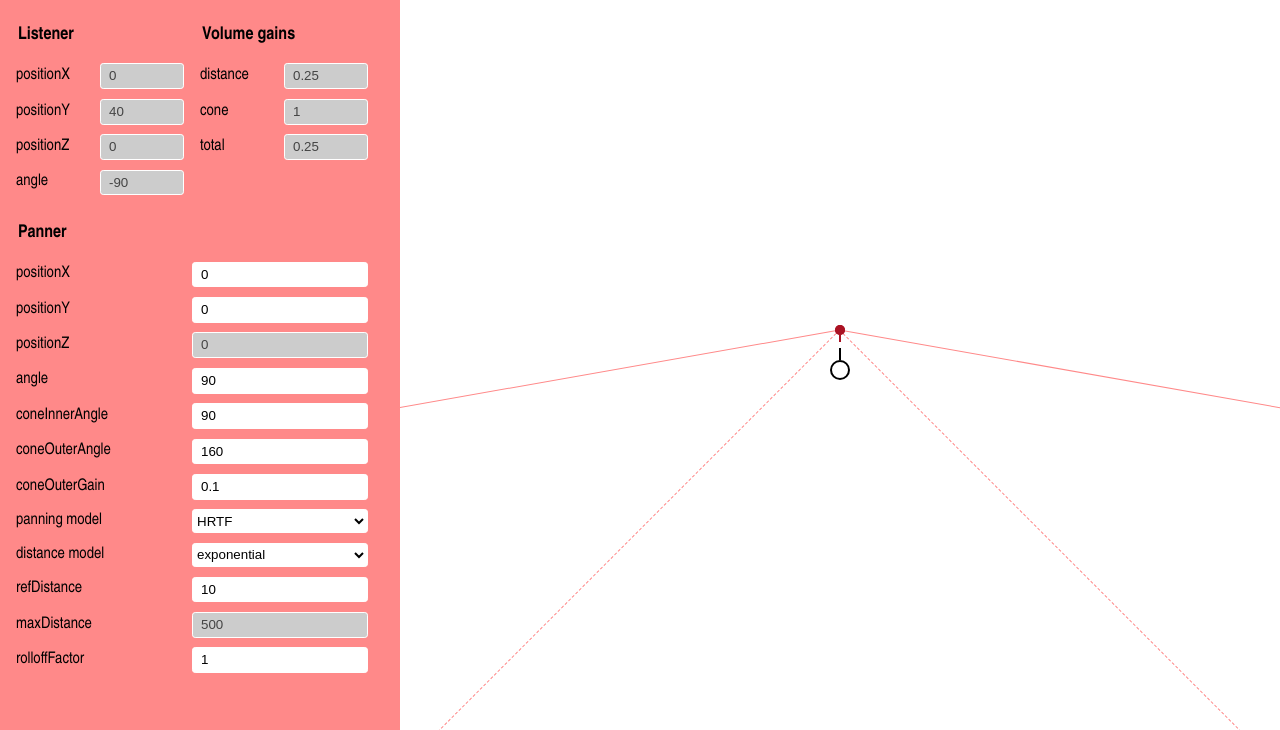
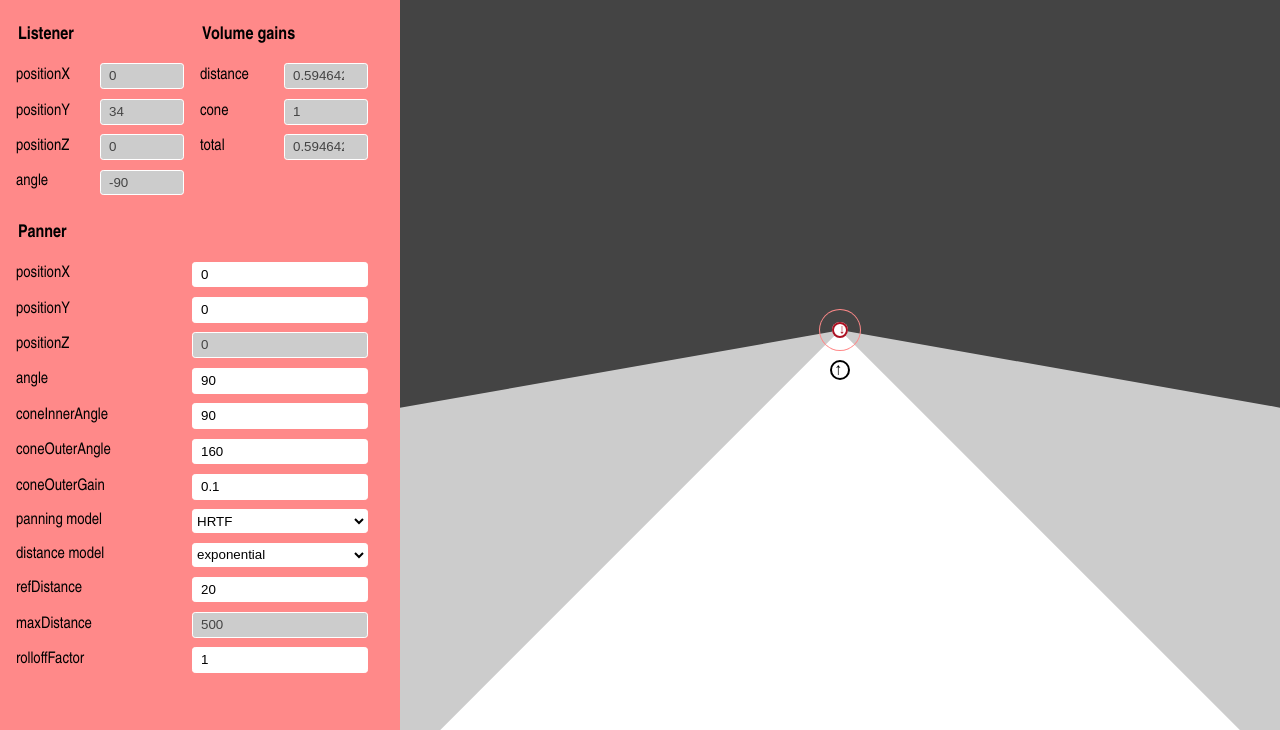
Before and after one commit to alvov/audio-panner-demo, a website: page index.html in a window 1280 px wide. Shown: the part 70-800 px from the top of the page. Drawn offline with Linux system fonts and the light colour scheme; no server answers.

Commit message:
viewed refDistance parameter on the scheme + refactoring

```diff
--- a/index.css
+++ b/index.css
@@ -4,6 +4,13 @@
     --color-yellow: #eed653;
     --color-grey: #ccc;
     --color-dark-grey: #444;
+
+    --listener-size: 20px;
+    --cone-angle-inner: 0deg;
+    --cone-angle-outer: 0deg;
+    --cone-outer-gain: 0;
+    --cone-length: 3000px;
+    --ref-distance: 0;
 }
 
 html, body {
@@ -97,6 +104,9 @@ body {
     background-color: var(--color-grey);
     color: var(--color-dark-grey);
 }
+.controls-fieldset-row-input:invalid {
+    color: var(--color-dark-red);
+}
 .controls-sound {
     float: right;
     cursor: pointer;
@@ -118,7 +128,6 @@ body {
 
 /* field */
 .field {
-    --listener-size: 20px;
     flex: 1 0 auto;
     position: relative;
     overflow: hidden;
@@ -132,55 +141,73 @@ body {
     --size: var(--listener-size);
 }
 .object_panner {
-    --size: calc(var(--listener-size) / 2)
+    --size: calc(0.8 * var(--listener-size))
 }
 .object_panner .object-body {
     color: var(--color-dark-red);
 }
 .object-body::before {
-    content: '';
+    content: '→';
     position: absolute;
     width: var(--size);
     height: var(--size);
-    margin: calc(0px - var(--size) / 2) 0 0 calc(0px - var(--size) / 2);
+    top: calc(0px - var(--size) / 2);
+    left: calc(0px - var(--size) / 2);
     border-radius: 50%;
     box-shadow: inset 0 0 0 2px;
+    background: #fff;
+    text-align: center;
+    font-size: calc(0.6 * var(--size));
+    line-height: calc(0.9 * var(--size));
     z-index: 1;
 }
-.object_listener .object-body::before {
-    background: #fff;
+.object-body-cone {
+    position: absolute;
+    left: calc(0px - var(--cone-length));
+    width: calc(2 * var(--cone-length));
+    height: var(--cone-length);
+    overflow: hidden;
 }
-.object_panner .object-body::before {
-    background: currentColor;
+.object-body-cone_right {
+    top: 0;
 }
-.object-body::after {
-    content: '';
-    position: absolute;
-    top: -1px;
-    left: calc(var(--size) / 2);
-    width: calc(var(--size) / 2);
-    border: 1px solid;
+.object-body-cone_left {
+    bottom: 0;
 }
 .object-body-cone::before,
 .object-body-cone::after {
     content: '';
     position: absolute;
-    width: 3000px;
-    border-width: 1px;
-    border-color: var(--color-red);
-    transform-origin: 0 50%;
+    width: 100%;
+    height: var(--cone-length);
 }
 .object-body-cone::before {
-    transform: rotateZ(var(--cone-angle-right));
+    background-color: var(--color-grey);
 }
 .object-body-cone::after {
-    transform: rotateZ(var(--cone-angle-left));
+    background-color: var(--color-dark-grey);
 }
-.object-body-cone.object-body-cone_inner::before,
-.object-body-cone.object-body-cone_inner::after {
-    border-top-style: dashed;
+.object-body-cone_right::before,
+.object-body-cone_right::after {
+    transform-origin: 50% 0;
 }
-.object-body-cone.object-body-cone_outer::before,
-.object-body-cone.object-body-cone_outer::after {
-    border-top-style: solid;
+.object-body-cone_left::before,
+.object-body-cone_left::after {
+    transform-origin: 50% 100%;
 }
+.object-body-cone_left::before,
+.object-body-cone_right::before {
+    transform: rotateZ(var(--cone-angle-inner));
+}
+.object-body-cone_left::after,
+.object-body-cone_right::after {
+    transform: rotateZ(var(--cone-angle-outer));
+}
+.object-ref-distance {
+    position: absolute;
+    width: calc(var(--ref-distance) * 2);
+    height: calc(var(--ref-distance) * 2);
+    transform: translate(-50%, -50%);
+    border-radius: 50%;
+    box-shadow: 0 0 0 1px var(--color-red);
+}
--- a/index.html
+++ b/index.html
@@ -120,6 +120,7 @@
         </fieldset>
     </form>
     <div class="field"></div>
+    <div class="loading"></div>
     <script src="index.js"></script>
 </body>
 </html>
--- a/index.js
+++ b/index.js
@@ -1,10 +1,7 @@
 (function() {
     'use strict';
 
-    const loadingScreen = document.createElement('div');
-    loadingScreen.className = 'loading';
-    document.body.appendChild(loadingScreen);
-
+    const loadingScreenNode = document.querySelector('.loading');
     const fieldNode = document.querySelector('.field');
 
     const state = {
@@ -20,7 +17,7 @@
             panningModel: 'HRTF',
             distanceModel: 'exponential',
             maxDistance: 500,
-            refDistance: 10,
+            refDistance: 20,
             rolloffFactor: 1,
             coneInnerAngle: 90,
             coneOuterAngle: 160,
@@ -30,15 +27,19 @@
             value: 1
         }
     };
+    updateFieldSize(state);
 
     const KEY_W = 87;
     const KEY_S = 83;
     const KEY_A = 65;
     const KEY_D = 68;
+    const KEY_UP = 38;
+    const KEY_DOWN = 40;
+    const KEY_LEFT = 37;
+    const KEY_RIGHT = 39;
+
     const LISTENER_SPEED = 1.5;
-
-    const fieldDiagonal = Math.sqrt(state.fieldSize.reduce((sum, current) => sum + Math.pow(current, 2)));
-    const AUDIO_SPACE_RATE = 1000 < fieldDiagonal ? 1000 / fieldDiagonal : 1;
+    const AUDIO_SPACE_RATE = 1000 < state.fieldDiagonal ? 1000 / state.fieldDiagonal : 1;
 
     const listenerNode = document.createElement('div');
     listenerNode.className = 'object object_listener';
@@ -50,12 +51,15 @@
     pannerNode.className = 'object object_panner';
     const pannerBodyNode = document.createElement('div');
     pannerBodyNode.className = 'object-body';
-    const pannerConeInnerNode = document.createElement('div');
-    pannerConeInnerNode.className = 'object-body-cone object-body-cone_inner';
-    pannerBodyNode.appendChild(pannerConeInnerNode);
-    const pannerConeOuterNode = document.createElement('div');
-    pannerConeOuterNode.className = 'object-body-cone object-body-cone_outer';
-    pannerBodyNode.appendChild(pannerConeOuterNode);
+    const pannerConeRightNode = document.createElement('div');
+    pannerConeRightNode.className = 'object-body-cone object-body-cone_right';
+    pannerBodyNode.appendChild(pannerConeRightNode);
+    const pannerConeLeftNode = document.createElement('div');
+    pannerConeLeftNode.className = 'object-body-cone object-body-cone_left';
+    pannerBodyNode.appendChild(pannerConeLeftNode);
+    const pannerRefDistanceNode = document.createElement('div');
+    pannerRefDistanceNode.className = 'object-ref-distance';
+    pannerBodyNode.appendChild(pannerRefDistanceNode);
     pannerNode.appendChild(pannerBodyNode);
 
     const AudioContext = window.AudioContext || window.webkitAudioContext;
@@ -69,7 +73,11 @@
         [KEY_W]: false,
         [KEY_S]: false,
         [KEY_A]: false,
-        [KEY_D]: false
+        [KEY_D]: false,
+        [KEY_UP]: false,
+        [KEY_DOWN]: false,
+        [KEY_LEFT]: false,
+        [KEY_RIGHT]: false
     };
 
     fetch('0948.ogg')
@@ -94,7 +102,7 @@
             render();
             fieldNode.appendChild(pannerNode);
             fieldNode.appendChild(listenerNode);
-            loadingScreen.remove();
+            loadingScreenNode.remove();
             audioSource.start(0);
         });
 
@@ -192,29 +200,29 @@
         window.requestAnimationFrame(render);
 
         // listener
-        if (keyPressed[KEY_W]) {
-            if (keyPressed[KEY_A]) {
+        if (keyPressed[KEY_W] || keyPressed[KEY_UP]) {
+            if (keyPressed[KEY_A] || keyPressed[KEY_LEFT]) {
                 state.listener.nodePosition[0] -= LISTENER_SPEED * 1.14;
                 state.listener.nodePosition[1] -= LISTENER_SPEED * 1.14;
-            } else if (keyPressed[KEY_D]) {
+            } else if (keyPressed[KEY_D] || keyPressed[KEY_RIGHT]) {
                 state.listener.nodePosition[0] += LISTENER_SPEED * 1.14;
                 state.listener.nodePosition[1] -= LISTENER_SPEED * 1.14;
             } else {
                 state.listener.nodePosition[1] -= LISTENER_SPEED;
             }
-        } else if (keyPressed[KEY_S]) {
-            if (keyPressed[KEY_A]) {
+        } else if (keyPressed[KEY_S] || keyPressed[KEY_DOWN]) {
+            if (keyPressed[KEY_A] || keyPressed[KEY_LEFT]) {
                 state.listener.nodePosition[0] -= LISTENER_SPEED * 1.14;
                 state.listener.nodePosition[1] += LISTENER_SPEED * 1.14;
-            } else if (keyPressed[KEY_D]) {
+            } else if (keyPressed[KEY_D] || keyPressed[KEY_RIGHT]) {
                 state.listener.nodePosition[0] += LISTENER_SPEED * 1.14;
                 state.listener.nodePosition[1] += LISTENER_SPEED * 1.14;
             } else {
                 state.listener.nodePosition[1] += LISTENER_SPEED;
             }
-        } else if (keyPressed[KEY_A]) {
+        } else if (keyPressed[KEY_A] || keyPressed[KEY_LEFT]) {
             state.listener.nodePosition[0] -= LISTENER_SPEED;
-        } else if (keyPressed[KEY_D]) {
+        } else if (keyPressed[KEY_D] || keyPressed[KEY_RIGHT]) {
             state.listener.nodePosition[0] += LISTENER_SPEED;
         }
         for (let i = 0; i < 2; i++) {
@@ -293,10 +301,13 @@
         setPosition(panner, ...state.panner.position);
         pannerNode.style.transform = getTransformValue({ position: state.panner.position });
 
-        pannerConeInnerNode.style.setProperty('--cone-angle-left', `-${state.panner.coneInnerAngle / 2}deg`, '');
-        pannerConeInnerNode.style.setProperty('--cone-angle-right', `${state.panner.coneInnerAngle / 2}deg`, '');
-        pannerConeOuterNode.style.setProperty('--cone-angle-left', `-${state.panner.coneOuterAngle / 2}deg`, '');
-        pannerConeOuterNode.style.setProperty('--cone-angle-right', `${state.panner.coneOuterAngle / 2}deg`, '');
+        pannerConeRightNode.style.setProperty('--cone-angle-inner', `${state.panner.coneInnerAngle / 2}deg`, '');
+        pannerConeRightNode.style.setProperty('--cone-angle-outer', `${state.panner.coneOuterAngle / 2}deg`, '');
+        pannerConeLeftNode.style.setProperty('--cone-angle-inner', `-${state.panner.coneInnerAngle / 2}deg`, '');
+        pannerConeLeftNode.style.setProperty('--cone-angle-outer', `-${state.panner.coneOuterAngle / 2}deg`, '');
+        pannerNode.style.setProperty('--cone-length', `${state.fieldDiagonal}px`, '');
+
+        pannerRefDistanceNode.style.setProperty('--ref-distance', `${state.panner.refDistance}px`, '');
     }
 
     function getTransformValue({ position, angle }) {
@@ -368,4 +379,9 @@
                 (2 * listenerRelativeAngle - state.panner.coneInnerAngle) / (state.panner.coneOuterAngle - state.panner.coneInnerAngle);
         }
     }
+
+    function updateFieldSize(state) {
+        state.fieldSize = [fieldNode.offsetWidth, fieldNode.offsetHeight, 0];
+        state.fieldDiagonal = Math.sqrt(state.fieldSize.reduce((sum, current) => sum + Math.pow(current, 2), 0));
+    }
 })();
```
